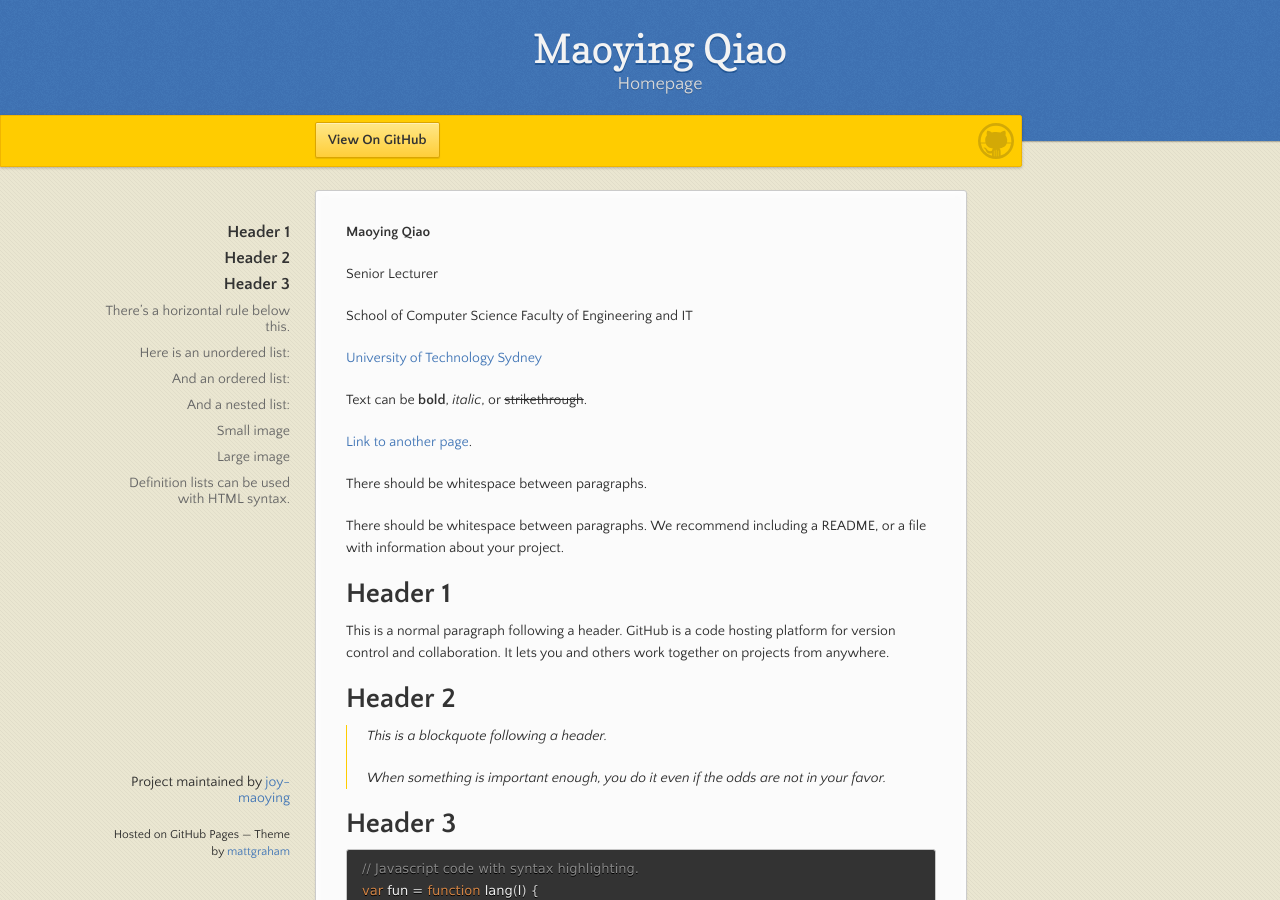
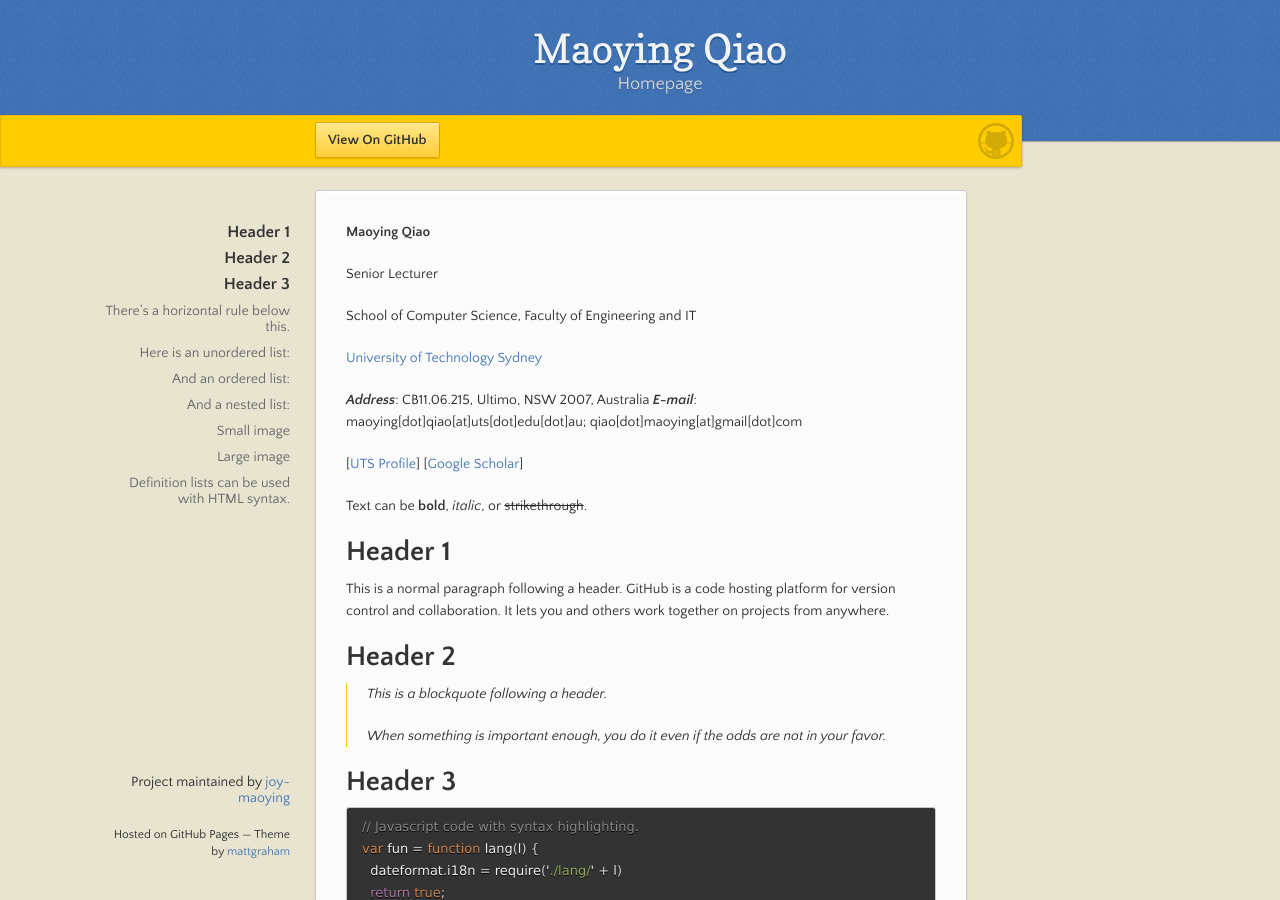
Before and after one commit to joy-maoying/maoying-qiao.github.io, a Jekyll site: the page built from index.md, in a window 1280 px wide and 900 px high. Built offline with Jekyll 4.4.1, drawn with Linux system fonts in a browser that asks for light colours.

Commit message:
Update index.md
update email address

```diff
--- a/index.md
+++ b/index.md
@@ -5,19 +5,19 @@
 
 Senior Lecturer
 
-School of Computer Science
+School of Computer Science,
 Faculty of Engineering and IT
 
 [University of Technology Sydney](https://www.uts.edu.au/)
 
+**_Address_**: CB11.06.215, Ultimo, NSW 2007, Australia
+**_E-mail_**: maoying\[dot\]qiao\[at\]uts\[dot\]edu\[dot\]au; qiao\[dot\]maoying\[at\]gmail\[dot\]com
+
+\[[UTS Profile]()\] \[[Google Scholar](https://scholar.google.com/citations?user=40m854cAAAAJ&hl=en)\]
+
 
 Text can be **bold**, _italic_, or ~~strikethrough~~.
 
-[Link to another page](./another-page.html).
-
-There should be whitespace between paragraphs.
-
-There should be whitespace between paragraphs. We recommend including a README, or a file with information about your project.
 
 # Header 1
 
```
